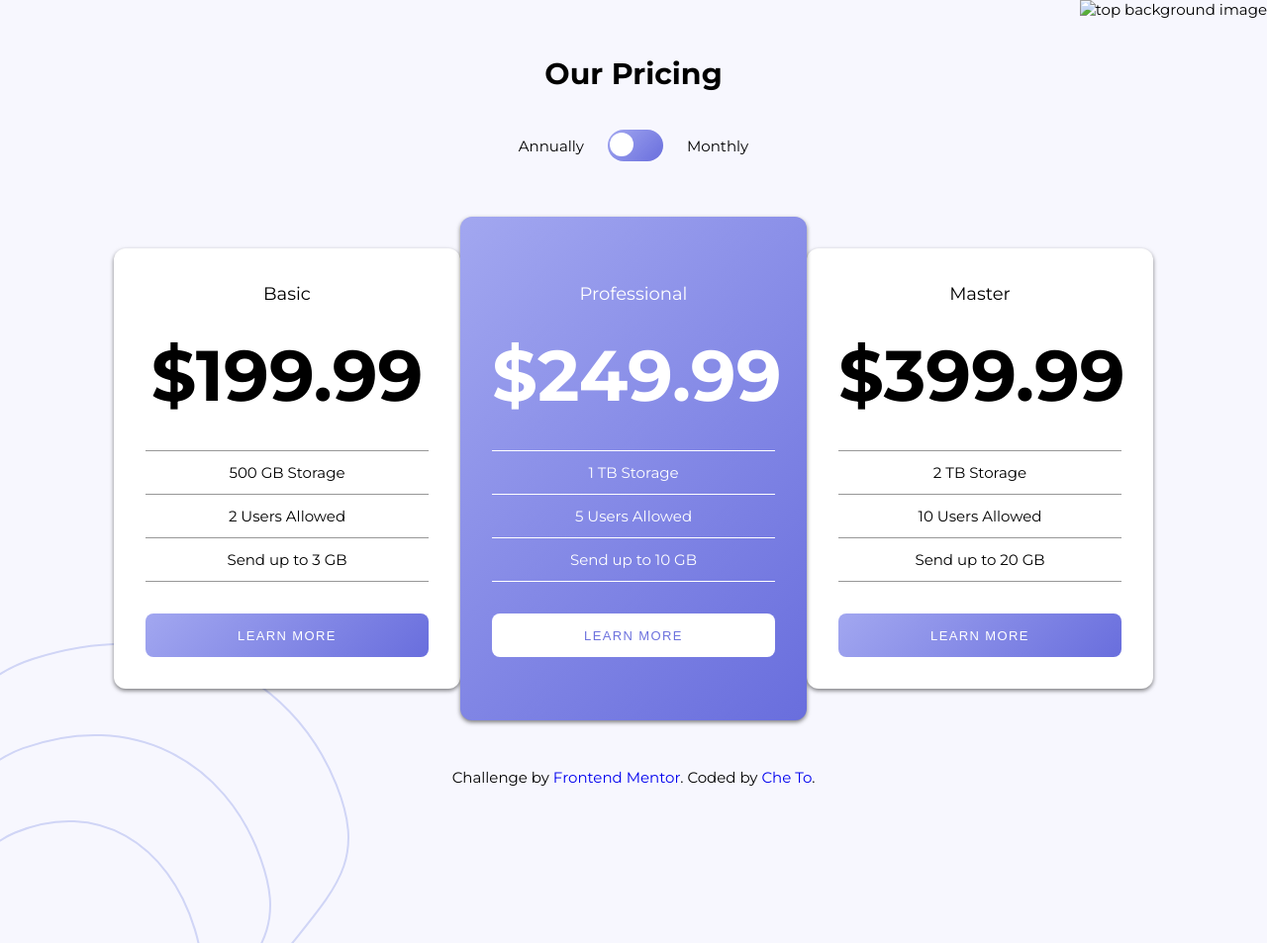
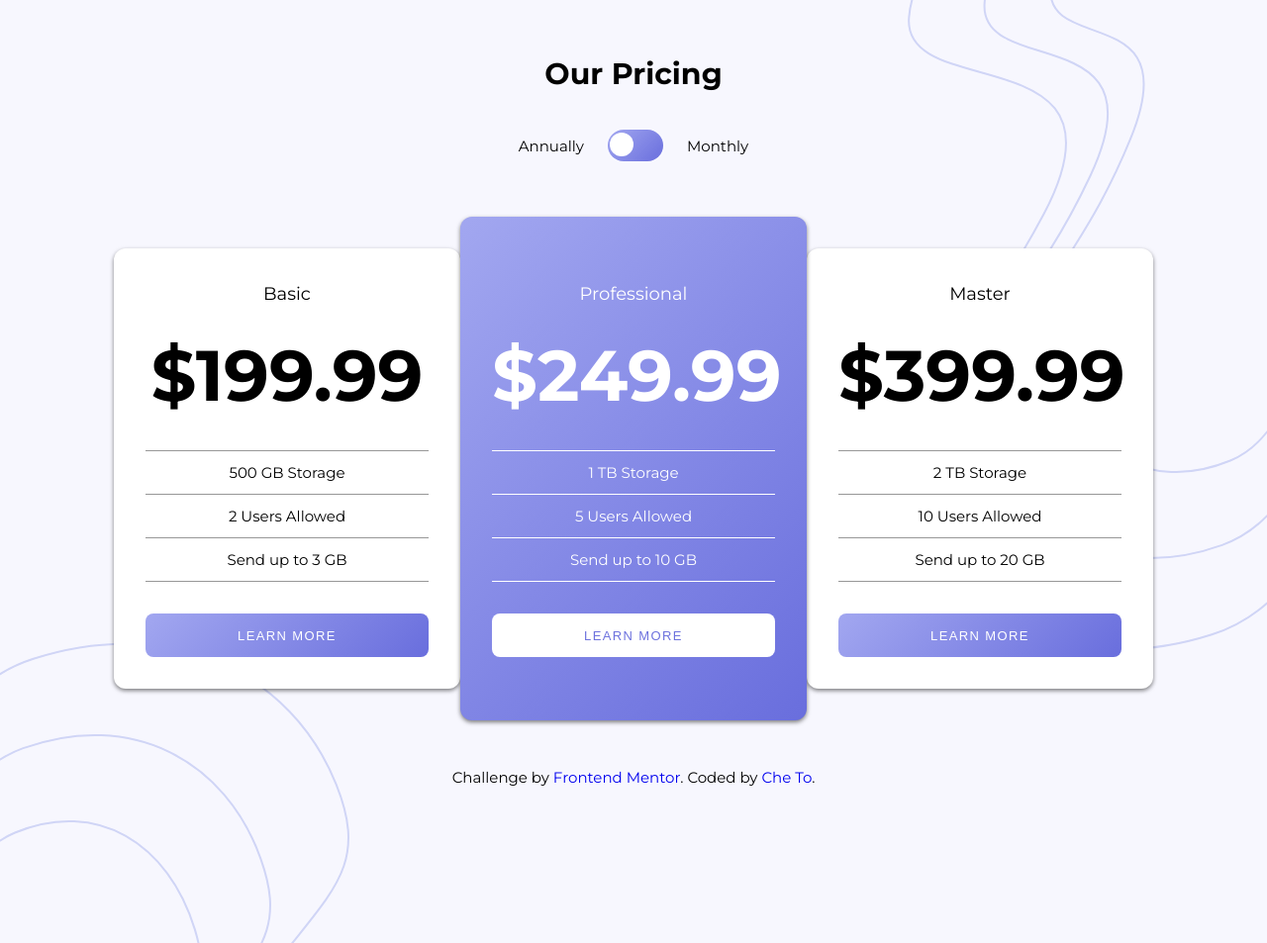
Before and after one commit to chekinto/front-end-mentor-pricing-component, a website: page index.html in a window 1280 px wide. Shown: the whole page at 99% size. Drawn offline with Linux system fonts and the light colour scheme.

Commit message:
added extension to background image

```diff
--- a/index.html
+++ b/index.html
@@ -9,7 +9,7 @@
 </head>
 <body>
   <main>
-    <img class="bg-top" src="./src/images/bg-top" alt="top background image">
+    <img class="bg-top" src="./src/images/bg-top.svg" alt="top background image">
     <div class="container">
       <div class="pricing">
         <h1>Our Pricing</h1>
```
